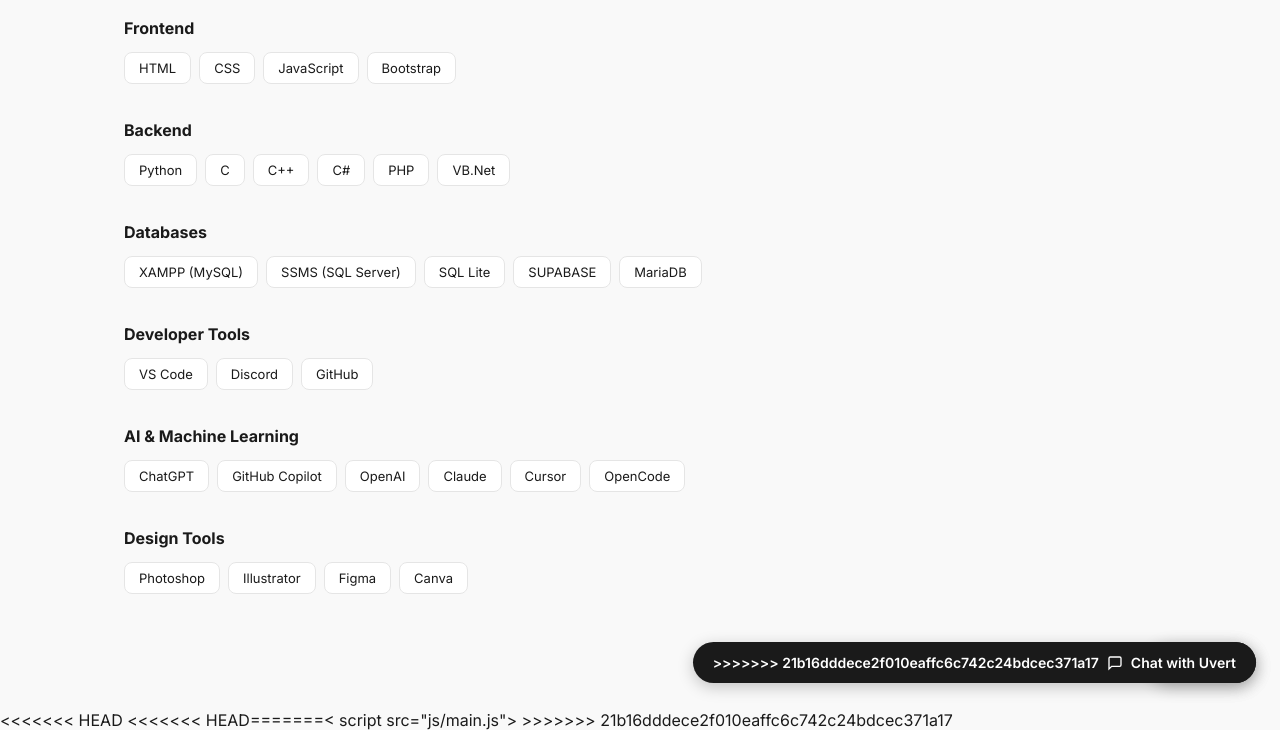
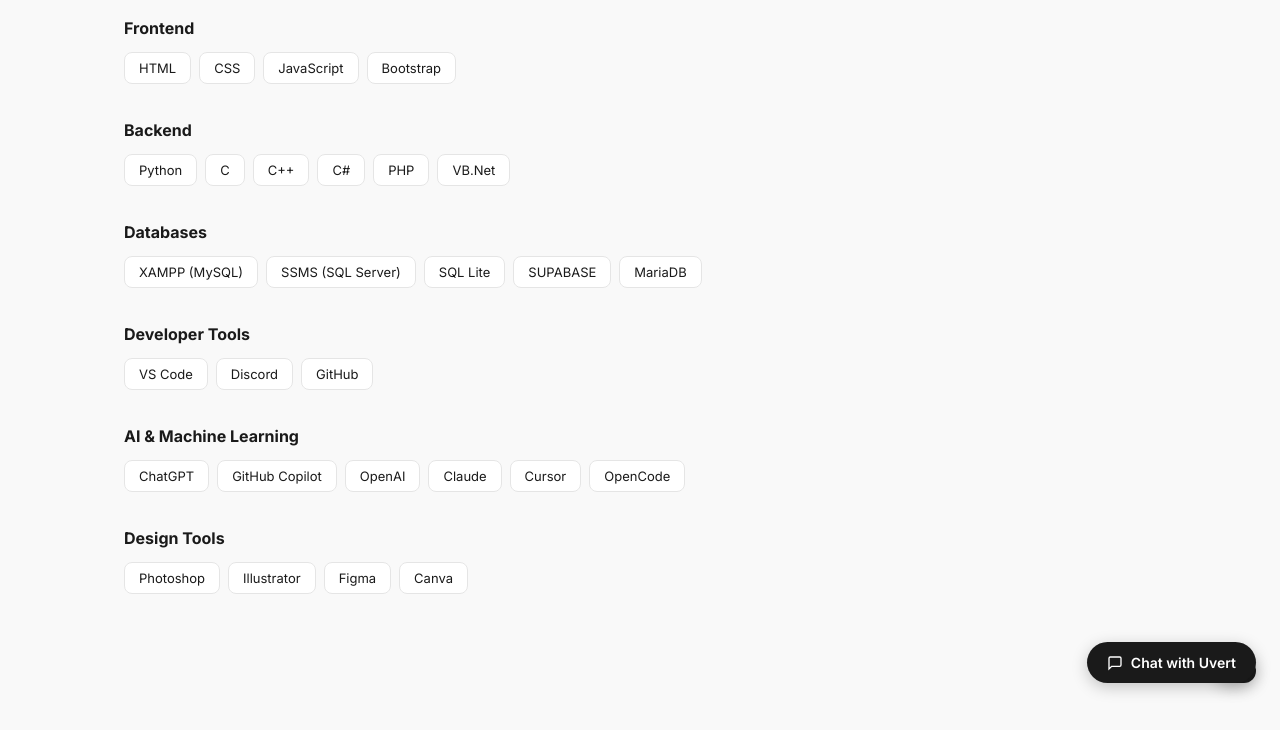
Before and after one commit to uvertmarabe3/Portfolio, a plain HTML site: page techstack.html in a window 1280 px wide. Shown: the part 93-823 px from the top of the page. Drawn offline with Linux system fonts and the light colour scheme.

Commit message:
Update portfolio

```diff
--- a/techstack.html
+++ b/techstack.html
@@ -210,17 +210,13 @@
     </div>
 
 
-    <<<<<<< HEAD <button class="chat-fab" id="chatFab" onclick="toggleChat()">
-        =======
+    <button class="chat-fab" id="chatFab" onclick="toggleChat()">
+
         <button class="chat-fab" onclick="toggleChat()">
->>>>>>> 21b16dddece2f010eaffc6c742c24bdcec371a17
+
   <svg width="16" height="16" viewBox="0 0 24 24" fill="none" stroke="currentColor" stroke-width="2"><path d="M21 15a2 2 0 01-2 2H7l-4 4V5a2 2 0 012-2h14a2 2 0 012 2z"/></svg>
   Chat with Uvert
 </button>
-
-        <<<<<<< HEAD=======< script src="js/main.js">
-
-            >>>>>>> 21b16dddece2f010eaffc6c742c24bdcec371a17
     <!-- ── Chat Widget ── -->
     <div class="chat-widget" id="chatWidget">
         <!-- Header -->
```
Lines whose indentation alone changed are shown as unchanged.
